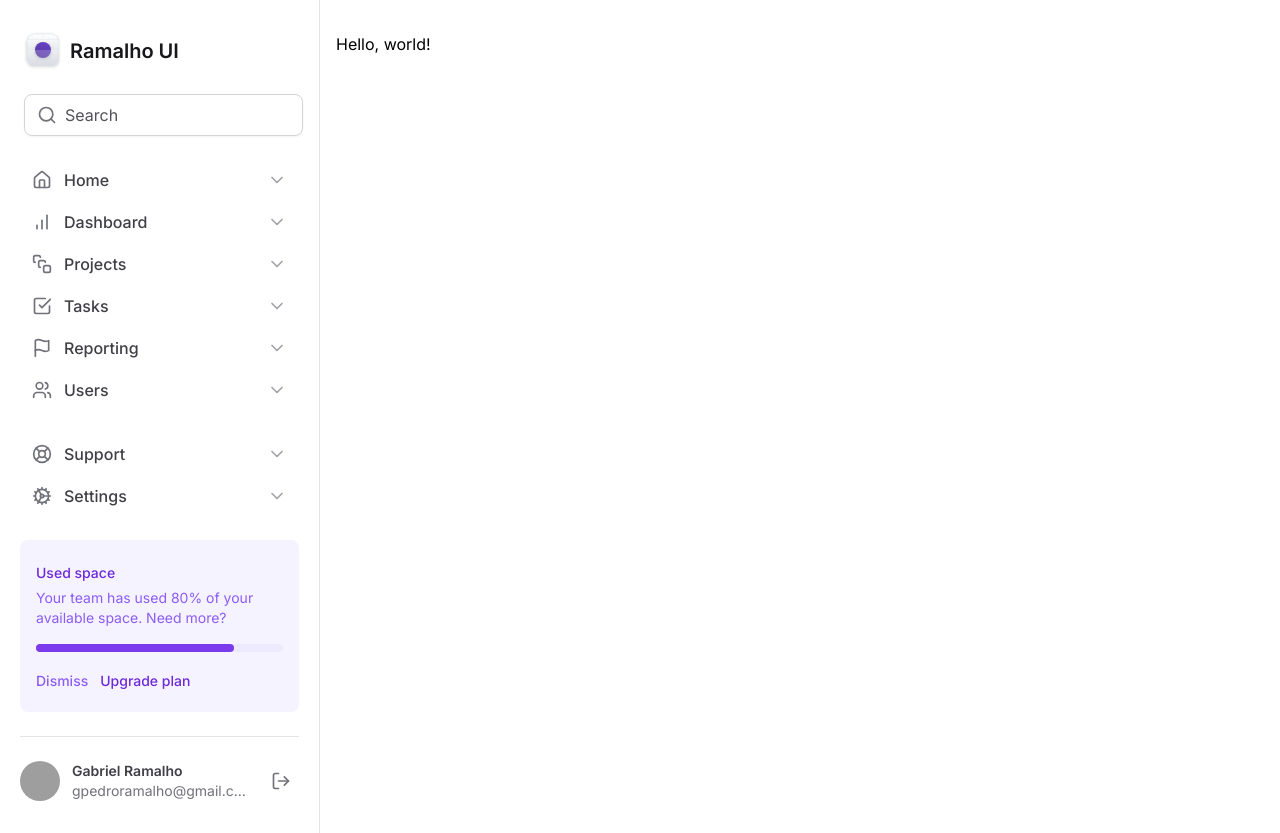
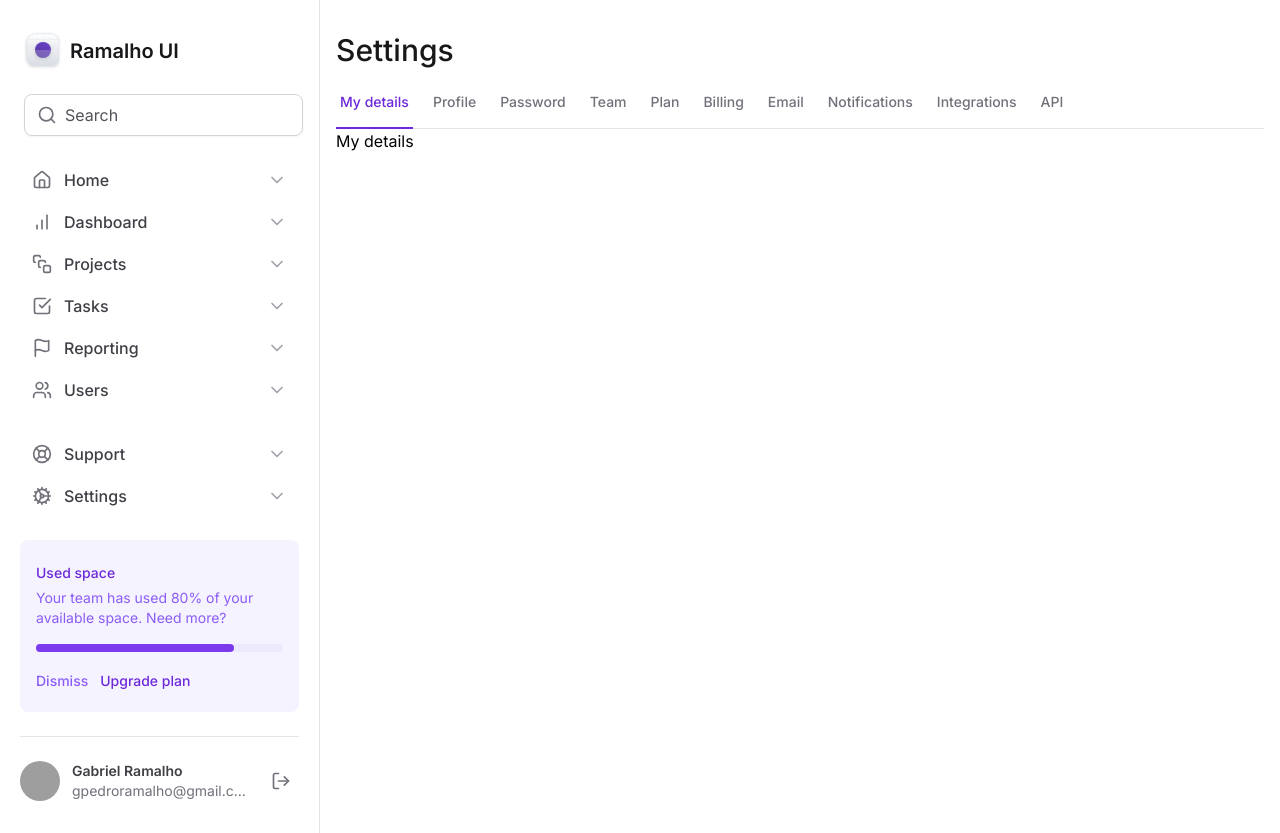
Before and after one commit to gabrielpramalho/tailwind-next, a Next.js app: page / in a window 1280 px wide. Built offline with nearby package versions, Linux system fonts and the light colour scheme; grey boxes are pictures that could not be loaded.

Commit message:
feat: tabItems create

```diff
--- a/package.json
+++ b/package.json
@@ -9,6 +9,8 @@
     "lint": "next lint"
   },
   "dependencies": {
+    "@radix-ui/react-tabs": "^1.0.4",
+    "framer-motion": "^11.0.22",
     "lucide-react": "^0.352.0",
     "next": "14.1.3",
     "react": "^18",
--- a/src/app/layout.tsx
+++ b/src/app/layout.tsx
@@ -16,7 +16,7 @@ export default function RootLayout({
   children: React.ReactNode
 }>) {
   return (
-    <html lang="en">
+    <html lang="en" className="antialiased">
       <body className={inter.className}>
         <div className="grid min-h-screen grid-cols-app">
           <Sidebar />
--- a/src/app/page.tsx
+++ b/src/app/page.tsx
@@ -1,3 +1,11 @@
+import { SettingsTabs } from '@/components/SettingsTabs'
+
 export default function Home() {
-  return <h1 className="">Hello, world!</h1>
+  return (
+    <>
+      <h1 className="text-3xl font-medium text-zinc-900">Settings</h1>
+
+      <SettingsTabs />
+    </>
+  )
 }
--- /dev/null
+++ b/src/components/SettingsTabs/TabItem.tsx
@@ -0,0 +1,28 @@
+'use client'
+
+import * as Tabs from '@radix-ui/react-tabs'
+import { motion } from 'framer-motion'
+
+export interface TabItemProps {
+  value: string
+  title: string
+  isSelected?: boolean
+}
+
+export function TabItem({ value, title, isSelected = false }: TabItemProps) {
+  return (
+    <Tabs.Trigger
+      value={value}
+      className="relative px-1 pb-4 text-sm font-medium text-zinc-500 hover:text-violet-700 data-[state=active]:text-violet-700"
+    >
+      <span className="">{title}</span>
+
+      {isSelected && (
+        <motion.div
+          layoutId="activeTab"
+          className="absolute -bottom-px left-0 right-0 h-0.5 bg-violet-700"
+        />
+      )}
+    </Tabs.Trigger>
+  )
+}
--- /dev/null
+++ b/src/components/SettingsTabs/index.tsx
@@ -0,0 +1,59 @@
+'use client'
+
+import * as Tabs from '@radix-ui/react-tabs'
+import { TabItem } from './TabItem'
+import { useState } from 'react'
+
+export function SettingsTabs() {
+  const [currentTab, setCurrentTab] = useState('my-details')
+
+  return (
+    <Tabs.Root
+      value={currentTab}
+      onValueChange={setCurrentTab}
+      defaultValue="my-details"
+    >
+      <Tabs.List className="mt-6 flex w-full items-center gap-4 border-b border-zinc-200">
+        <TabItem
+          title="My details"
+          value="my-details"
+          isSelected={currentTab === 'my-details'}
+        />
+        <TabItem
+          title="Profile"
+          value="profile"
+          isSelected={currentTab === 'profile'}
+        />
+        <TabItem
+          title="Password"
+          value="password"
+          isSelected={currentTab === 'password'}
+        />
+        <TabItem title="Team" value="team" isSelected={currentTab === 'team'} />
+        <TabItem title="Plan" value="plan" isSelected={currentTab === 'plan'} />
+        <TabItem
+          title="Billing"
+          value="billing"
+          isSelected={currentTab === 'billing'}
+        />
+        <TabItem
+          title="Email"
+          value="email"
+          isSelected={currentTab === 'email'}
+        />
+        <TabItem
+          title="Notifications"
+          value="notifications"
+          isSelected={currentTab === 'notifications'}
+        />
+        <TabItem
+          title="Integrations"
+          value="integrations"
+          isSelected={currentTab === 'integrations'}
+        />
+        <TabItem title="API" value="api" isSelected={currentTab === 'api'} />
+      </Tabs.List>
+      <Tabs.Content value="my-details">My details</Tabs.Content>
+    </Tabs.Root>
+  )
+}
```
Also changed, not shown: 1 other file (tests, documents, lock files or other folders).
